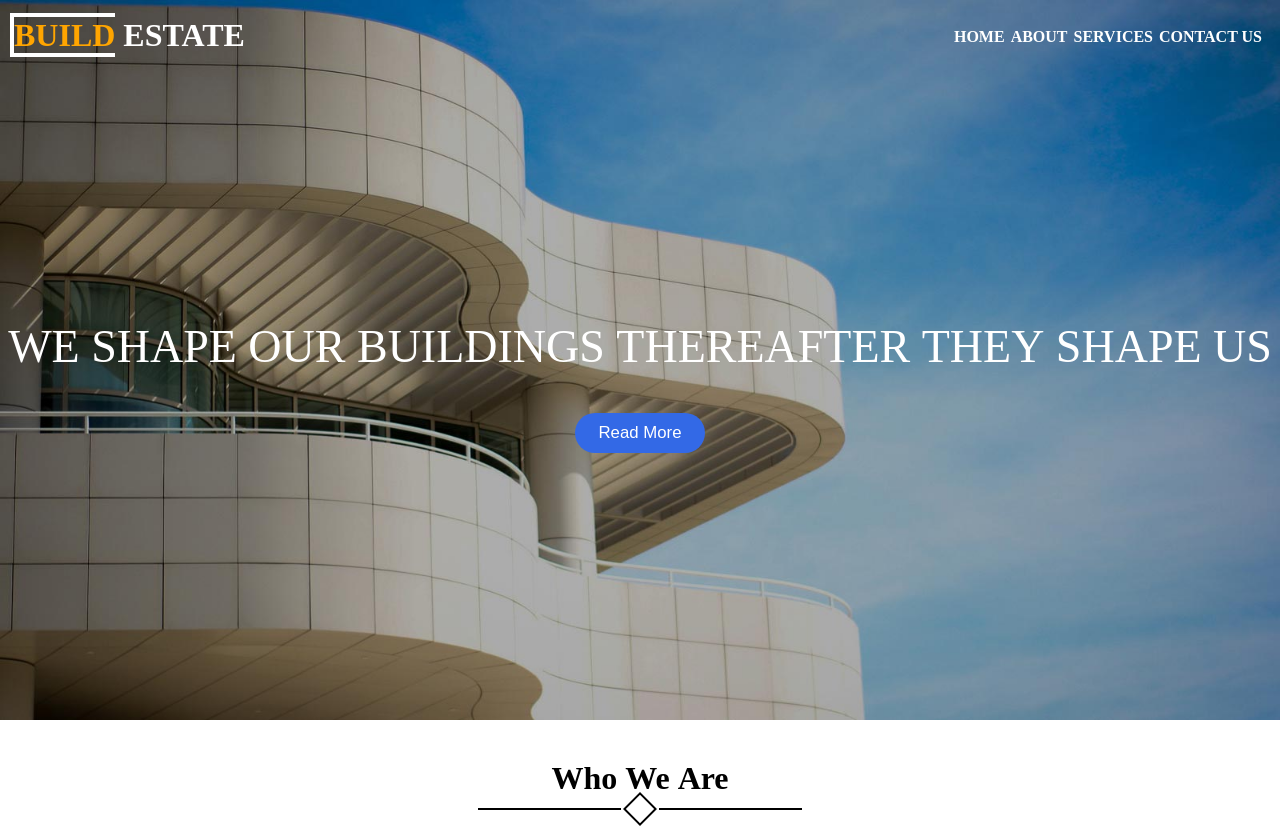
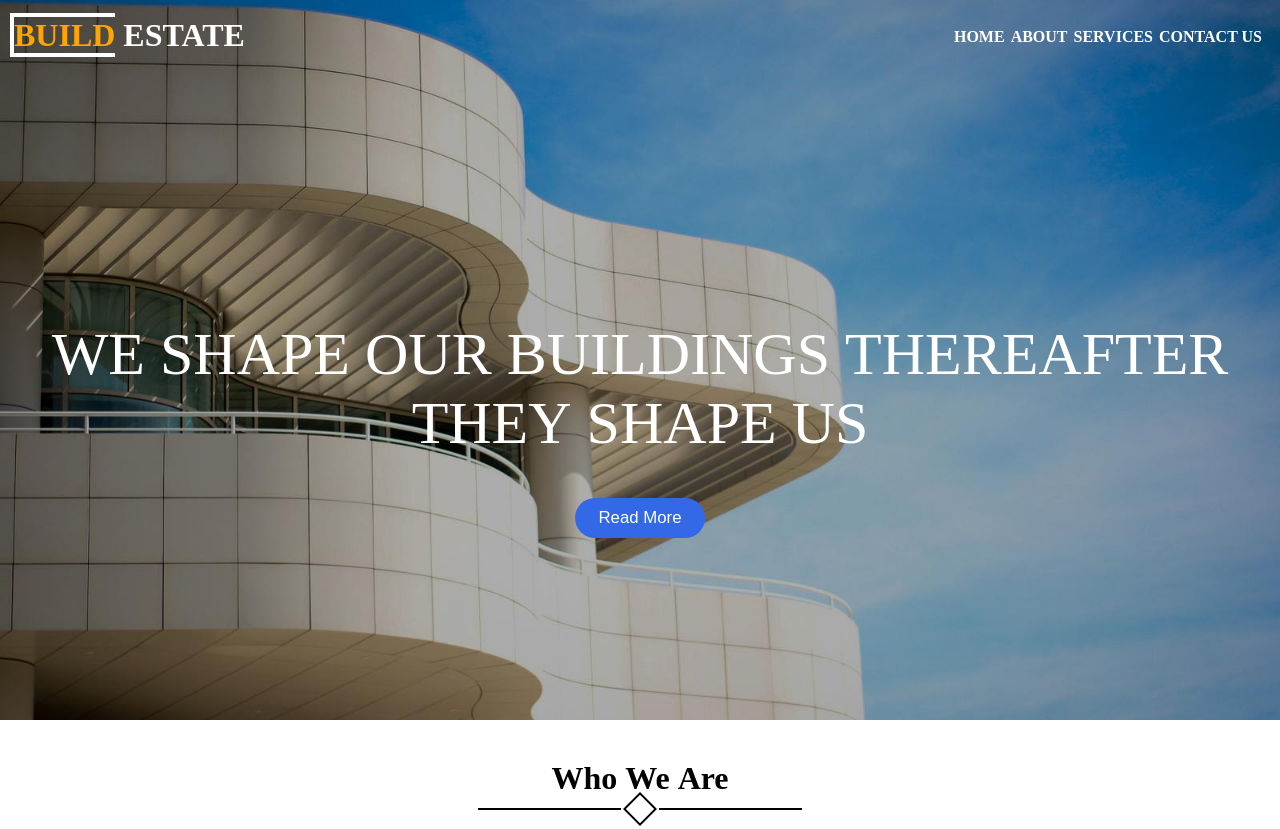
Before and after one commit to djstojilkovic/css-projekat, a plain HTML site: page index.html in a window 1280 px wide. Shown: the top 829 px of the page. Drawn offline with Linux system fonts and the light colour scheme; files whose address does not match are found by name.

Commit message:
updateovan font

```diff
--- a/index.css
+++ b/index.css
@@ -350,7 +350,7 @@ form textarea {
     height: 400px;
   }
   #picture h1 {
-    font-size: 46px;
+    font-size: 60px;
   }
   #head3 {
     display: flex;
```
